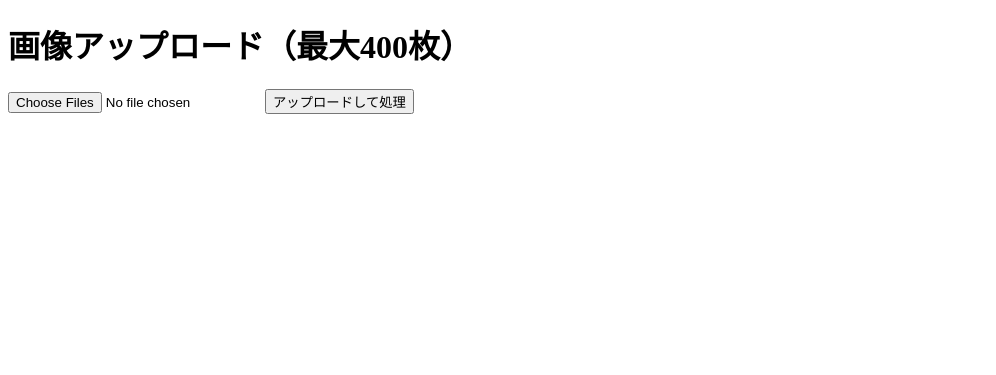
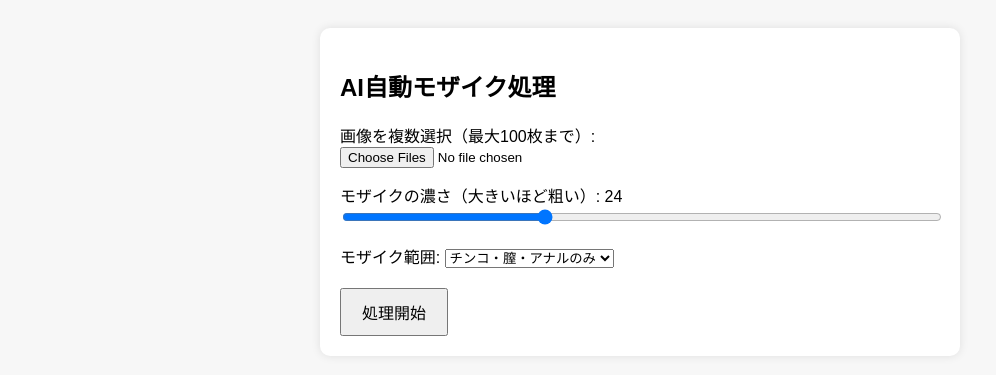
Before and after one commit to kenbo-7net/nsfw-mozaiku-tool, a Flask app: page / in a window 1280 px wide. Shown: the top 375 px of the page, without its empty margins (0-996 px from the left). Run offline with Flask 3, Linux system fonts and the light colour scheme.

Commit message:
Update index.html

```diff
--- a/templates/index.html
+++ b/templates/index.html
@@ -1,20 +1,61 @@
 <!DOCTYPE html>
 <html lang="ja">
 <head>
-  <meta charset="UTF-8">
-  <title>NSFWモザイク処理ツール</title>
+    <meta charset="UTF-8">
+    <title>NSFWモザイク処理ツール</title>
+    <style>
+        body {
+            font-family: sans-serif;
+            background: #f7f7f7;
+            padding: 20px;
+        }
+        .container {
+            background: white;
+            border-radius: 10px;
+            padding: 20px;
+            max-width: 600px;
+            margin: auto;
+            box-shadow: 0 0 10px rgba(0,0,0,0.1);
+        }
+        .slider-label {
+            margin-top: 15px;
+        }
+        input[type="range"] {
+            width: 100%;
+        }
+        .preview {
+            margin-top: 20px;
+        }
+        .submit-btn {
+            margin-top: 20px;
+            padding: 10px 20px;
+            font-size: 16px;
+        }
+    </style>
 </head>
 <body>
-  <h1>画像アップロード（最大400枚）</h1>
-  <form action="/upload" method="post" enctype="multipart/form-data">
-    <input type="file" name="images" accept="image/*" multiple required>
-    <button type="submit">アップロードして処理</button>
-  </form>
-  {% if result_urls %}
-    <h2>処理済み画像</h2>
-    {% for url in result_urls %}
-      <img src="{{ url }}" width="300"><br>
-    {% endfor %}
-  {% endif %}
+<div class="container">
+    <h2>AI自動モザイク処理</h2>
+    <form method="POST" action="/process" enctype="multipart/form-data">
+        <label>画像を複数選択（最大100枚まで）:</label><br>
+        <input type="file" name="images" accept="image/*" multiple required><br>
+
+        <div class="slider-label">
+            <label for="mosaicSize">モザイクの濃さ（大きいほど粗い）: <span id="mosaicSizeValue">24</span></label>
+            <input type="range" id="mosaicSize" name="mosaic_size" min="4" max="64" value="24" oninput="mosaicSizeValue.innerText = this.value">
+        </div>
+
+        <div class="slider-label">
+            <label for="targetArea">モザイク範囲:</label>
+            <select name="target" id="targetArea">
+                <option value="genitals">チンコ・膣・アナルのみ</option>
+                <option value="genitals+breast">＋乳首</option>
+                <option value="full">お尻なども含む全体</option>
+            </select>
+        </div>
+
+        <button type="submit" class="submit-btn">処理開始</button>
+    </form>
+</div>
 </body>
 </html>
```
